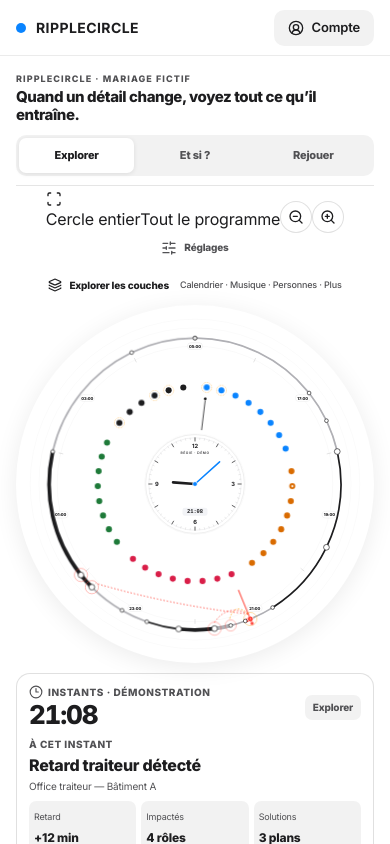
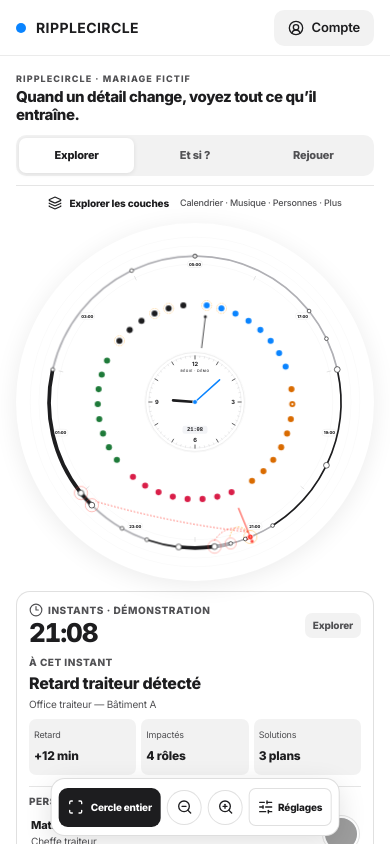
Before and after one commit to mattmezstitchlab/RIPPLECIRCLE, a React (Vite) app: page / in a window 390 px wide. Shown: the top 844 px of the page. Built offline with nearby package versions, Linux system fonts and the light colour scheme; grey boxes are pictures that could not be loaded.

Commit message:
style(v7): fixed safe-area bottom dock, uncluttered half and quarter viewport

```diff
--- a/src/index.css
+++ b/src/index.css
@@ -1503,3 +1503,79 @@ input[type="range"].ios-slider {
 .ripple-v6-watch-settings:not([open]) > .ripple-watch-controls {
   display:none !important;
 }
+
+
+/* V7 spatial window: all interactive controls occupy a fixed bottom safe area.
+   No SVG transform affects hit testing: all sector zooms change the viewBox. */
+.ripple-v7-main {padding-bottom:calc(108px + env(safe-area-inset-bottom, 0px)) !important;}
+.ripple-v7-watch-column {min-width:0;}
+.ripple-v7-dock {
+  position:fixed;left:50%;bottom:calc(12px + env(safe-area-inset-bottom,0px));transform:translateX(-50%);
+  width:max-content;max-width:calc(100vw - 24px);min-height:58px;
+  z-index:80;display:flex;align-items:center;justify-content:center;gap:7px;
+  padding:8px 10px;border:1px solid rgba(0,0,0,.13);border-radius:14px;
+  background:#fff;box-shadow:0 8px 28px rgba(0,0,0,.12);
+  color:var(--ripple-ink,#1d1d1f);
+}
+.ripple-v7-frame-btn {
+  display:inline-flex;justify-content:center;align-items:center;gap:7px;
+  padding:10px 12px;border-radius:9px;background:#1d1d1f;color:white;
+  font-size:11px;font-weight:800;white-space:nowrap;min-height:39px;
+}
+.ripple-v7-dock-status {min-width:0;max-width:145px;font-size:10px;font-weight:650;color:#515154;line-height:1.25;}
+.ripple-v7-dock .ripple-circle-control {width:38px;height:38px;flex-shrink:0;}
+.ripple-v7-dock-menu {margin:0;min-height:0;width:auto;align-self:center;}
+.ripple-v7-dock-menu > summary {
+  display:inline-flex;align-items:center;justify-content:center;gap:5px;
+  border:1px solid rgba(0,0,0,.12);padding:8px 10px;min-height:38px;
+  background:#fff;color:#1d1d1f;font-size:10px;font-weight:800;
+}
+.ripple-v7-dock-menu .ripple-watch-controls {
+  position:absolute;right:0;bottom:calc(100% + 15px);
+  width:max-content;max-width:calc(100vw - 22px);min-height:55px;
+  padding:8px 12px;margin:0;
+  flex-wrap:nowrap;justify-content:center;align-items:center;gap:8px;
+  background:white;color:#1d1d1f;border:1px solid rgba(0,0,0,.13);
+  border-radius:11px;box-shadow:0 8px 24px rgba(0,0,0,.11);
+}
+.ripple-v7-popup-zoom {font-size:10px;font-weight:800;color:#515154;font-variant-numeric:tabular-nums;white-space:nowrap;}
+.ripple-v7-dock :is(button,summary):focus-visible {outline:2px solid #0A84FF;outline-offset:2px;}
+.ripple-v7-dock-menu:not([open]) > .ripple-watch-controls {display:none!important;}
+.ripple-v7-watch--full {overflow:visible;}
+.ripple-v7-watch--quarter {
+  overflow:hidden;border-radius:12px;isolation:isolate;
+  background:white;box-shadow:0 0 0 1px rgba(0,0,0,.055);
+}
+.ripple-v7-watch--half {
+  aspect-ratio:2/1;height:auto;overflow:hidden;isolation:isolate;
+  background:transparent;border-radius:0;
+}
+.ripple-v7-watch--half > [role="application"] {
+  position:absolute;top:0;left:0;width:100%;height:auto;
+  aspect-ratio:1/1;margin:0;min-height:0;
+}
+@media(min-width:1280px){
+  .ripple-v7-watch-column {width:min(64dvh,calc(100% - 745px),680px);}
+  .ripple-v7-stage {min-height:calc(100dvh - 202px);}
+  .ripple-v7-stage[data-framing="half"] .ripple-v7-watch-column {
+    align-self:flex-end;margin-bottom:80px;
+  }
+}
+@media(min-width:900px) and (max-width:1279px){
+  .ripple-v7-watch-column {width:min(62dvh,calc(100% - 350px));}
+}
+@media(max-width:899px){
+  .ripple-v7-stage[data-framing="half"] .ripple-v7-watch-column {order:3;}
+  .ripple-v7-stage[data-framing="half"] .ripple-inspector > .ripple-context-panel {order:0;}
+}
+@media(max-width:520px){
+  .ripple-v7-dock {gap:6px;padding:7px;bottom:calc(8px + env(safe-area-inset-bottom,0px));}
+  .ripple-v7-frame-btn {padding:9px;font-size:10px;}
+  .ripple-v7-dock-status {display:none;}
+  .ripple-v7-dock-menu > summary {font-size:10px;padding:8px;gap:4px;}
+  .ripple-v7-dock .ripple-circle-control {width:35px;height:35px;}
+  .ripple-v7-watch--quarter {border-radius:8px;}
+}
+@media(prefers-reduced-motion:reduce){
+  .ripple-v7-watch--quarter,.ripple-v7-watch--half {transition:none!important;}
+}
```
